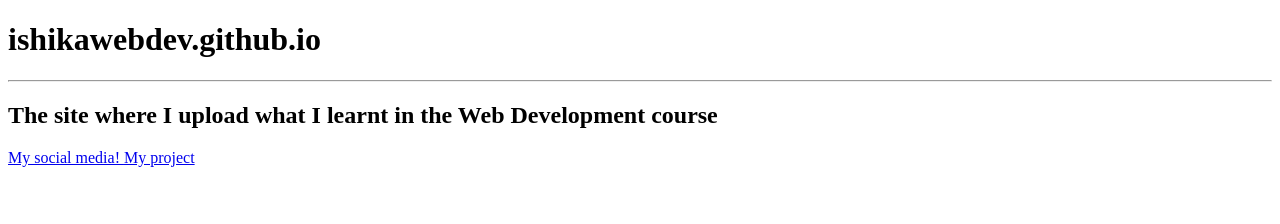
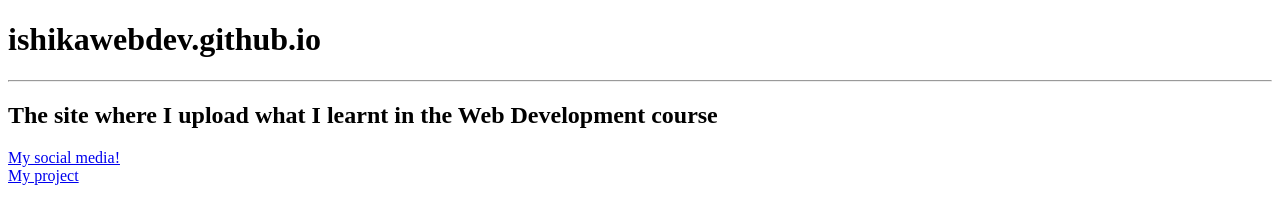
Before and after one commit to ishikawebdev/ishikawebdev.github.io, a plain HTML site: page index.html in a window 1280 px wide. Drawn offline with Linux system fonts and the light colour scheme.

Commit message:
Update index.html

```diff
--- a/index.html
+++ b/index.html
@@ -9,7 +9,7 @@
 <hr> <!--horizontal rule-->
 <h2>The site where I upload what I learnt in the Web Development course</h2>
 <p>
-<a href="day1/socialmedia.html"> My social media! </a>
+<a href="day1/socialmedia.html"> My social media! </a> <br/>
 <a href="project.html"> My project </a>
 </p>
 </body>
```
